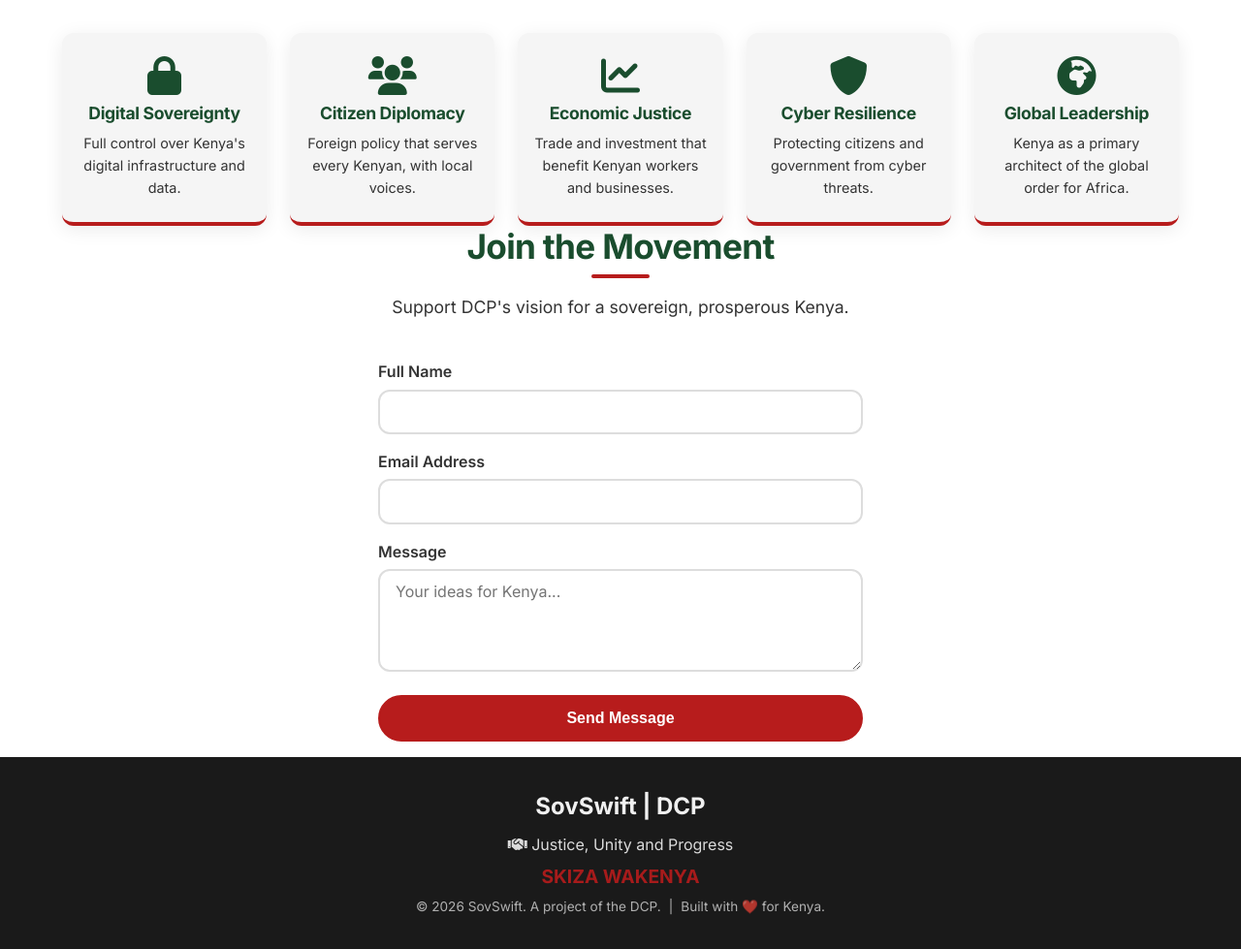
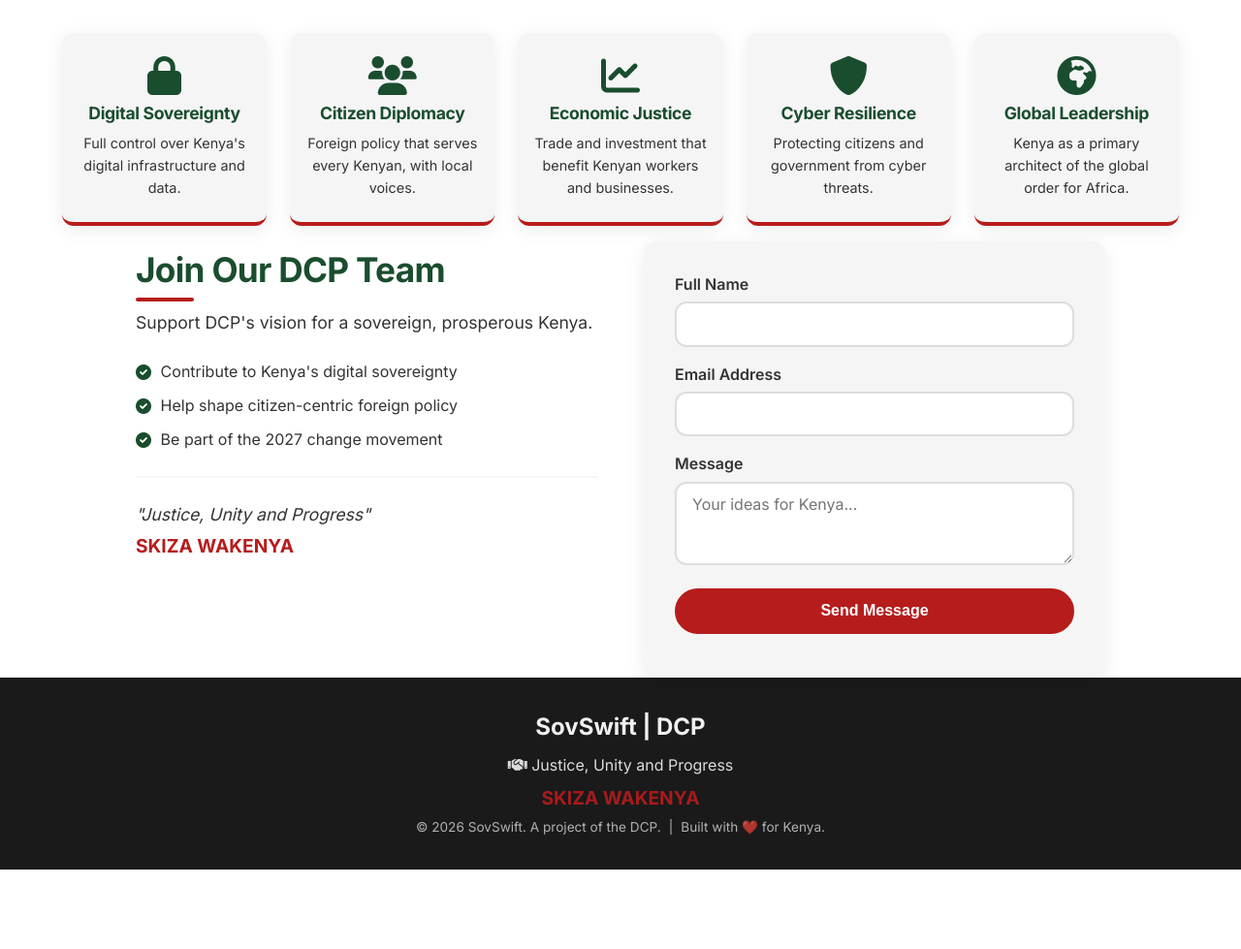
Before and after one commit to elvismogere/sovswift-kenya, a Flask app: page / in a window 1280 px wide. Shown: the part 1321-2300 px from the top of the page at 97% size. After the commit the page ends 2218 px from the top, so only its background shows below. Run offline with Flask 3, Linux system fonts and the light colour scheme; data that the repository does not hold is empty.

Commit message:
Update index.html

```diff
--- a/templates/index.html
+++ b/templates/index.html
@@ -143,12 +143,28 @@
             </div>
         </section>
 
-        <!-- CONTACT Section – Clean -->
-        <section id="contact" class="section fade-in">
-            <div class="container narrow">
-                <h2>Join the Movement</h2>
-                <p class="section-intro">Support DCP's vision for a sovereign, prosperous Kenya.</p>
-                <form id="contact-form" style="max-width: 500px; margin: 0 auto;">
+        <!-- CONTACT Section – Two Column Layout -->
+        <section id="contact" class="section fade-in" style="padding-top: 1rem;">
+            <div class="container">
+                <div class="contact-grid">
+                    <!-- Left Column: Heading & Description -->
+                    <div class="contact-left">
+                        <h2 style="text-align: left; margin-bottom: 0.5rem;">Join Our DCP Team</h2>
+                        <p class="contact-subtitle">Support DCP's vision for a sovereign, prosperous Kenya.</p>
+                        <div class="contact-features">
+                            <p><i class="fas fa-check-circle" style="color: var(--accent-green);"></i> Contribute to Kenya's digital sovereignty</p>
+                            <p><i class="fas fa-check-circle" style="color: var(--accent-green);"></i> Help shape citizen-centric foreign policy</p>
+                            <p><i class="fas fa-check-circle" style="color: var(--accent-green);"></i> Be part of the 2027 change movement</p>
+                        </div>
+                        <div class="contact-quote">
+                            <p>"Justice, Unity and Progress"</p>
+                            <span>SKIZA WAKENYA</span>
+                        </div>
+                    </div>
+
+                    <!-- Right Column: Form -->
+                    <div class="contact-right">
+                        <form id="contact-form">
                             <div class="form-group">
                                 <label for="name">Full Name</label>
                                 <input type="text" id="name" name="name" required>
@@ -159,11 +175,13 @@
                             </div>
                             <div class="form-group">
                                 <label for="message">Message</label>
-                        <textarea id="message" name="message" rows="4" placeholder="Your ideas for Kenya..." required></textarea>
+                                <textarea id="message" name="message" rows="3" placeholder="Your ideas for Kenya..." required></textarea>
                             </div>
-                    <button type="submit" class="btn btn-primary" id="submit-btn" style="width:100%;">Send Message</button>
-                    <div id="form-feedback" style="margin-top:1rem; text-align:center;"></div>
+                            <button type="submit" class="btn btn-primary" id="submit-btn">Send Message</button>
+                            <div id="form-feedback" style="margin-top:0.8rem; text-align:center;"></div>
                         </form>
+                    </div>
+                </div>
             </div>
         </section>
     </main>
```
Lines whose indentation alone changed are shown as unchanged.
